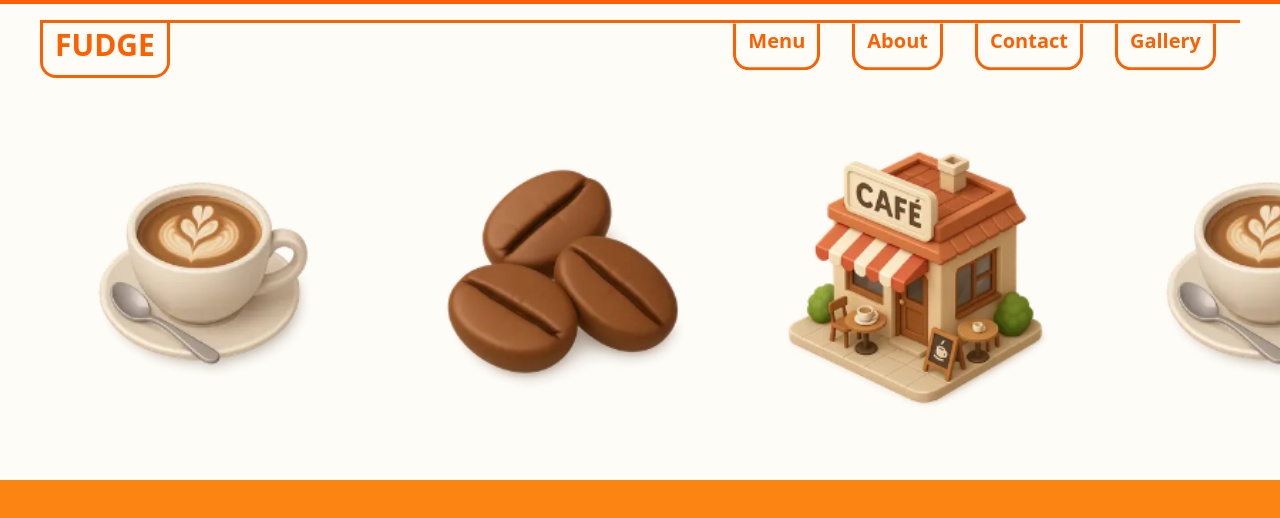
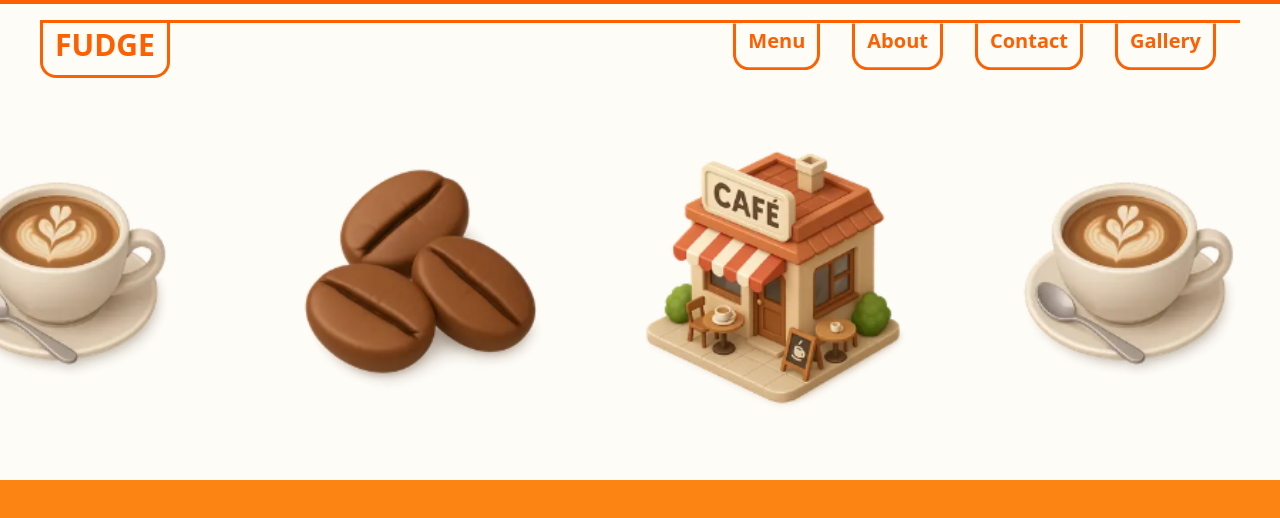
Before and after one commit to wx-01/fudge, a React (Vite) app in the folder frontend/: page / in a window 1280 px wide. Shown: the top 518 px of the page. Built offline with nearby package versions, Linux system fonts and the light colour scheme; a web font is replaced by a local one.

Commit message:
feat(hero): add auto-scrolling background effect

```diff
--- a/frontend/src/components/HeroSection.jsx
+++ b/frontend/src/components/HeroSection.jsx
@@ -2,7 +2,7 @@ import React from "react";
 
 const HeroSection = () => {
   return (
-    <div className="flex  flex-row justify-center  items-center h-full text-white font-bold bg-[url(/images/hero.PNG)] bg-cover">
+    <div className="flex  flex-row justify-center  items-center h-full text-white font-bold bg-[url(/images/hero.PNG)] bg-cover auto-x-scroll">
       {/*try to make this bg-image an auto scroll type ,,,will work on that later */}
       {/* <div className="p-2 mt-5 md:mr-18 lg:mr-25">
         <h1 className="text-4xl md:text-5xl lg:text-7xl text-text-primary text-shadow-lg text-wrap">
--- a/frontend/src/index.css
+++ b/frontend/src/index.css
@@ -87,3 +87,17 @@
   font-optical-sizing: auto;
   font-style: normal;
 }
+.auto-x-scroll {
+  background-repeat: repeat-x;
+  background-position: 0 0;
+  animation: scrollBackground 20s linear infinite;
+}
+
+@keyframes scrollBackground {
+  0% {
+    background-position: 0 0;
+  }
+  100% {
+    background-position: 100% 0;
+  }
+}
```
